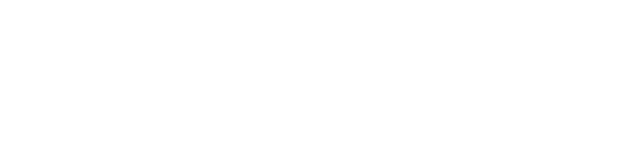
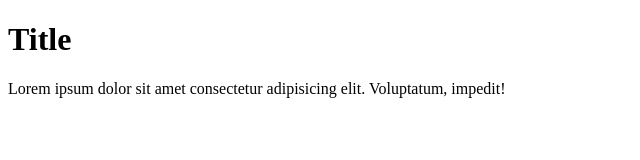
Before and after one commit to jhshim85/git-branching-lesson, a plain HTML site: page index.html in a window 1280 px wide. Shown: the whole page, without its empty margins (0-640 px from the left). Drawn offline with Linux system fonts and the light colour scheme.

Commit message:
added h1 & p

```diff
--- a/index.html
+++ b/index.html
@@ -7,6 +7,7 @@
   <title>Git branching lesson on test</title>
 </head>
 <body>
-
+  <h1>Title</h1>
+  <p>Lorem ipsum dolor sit amet consectetur adipisicing elit. Voluptatum, impedit!</p>
 </body>
 </html>
```
